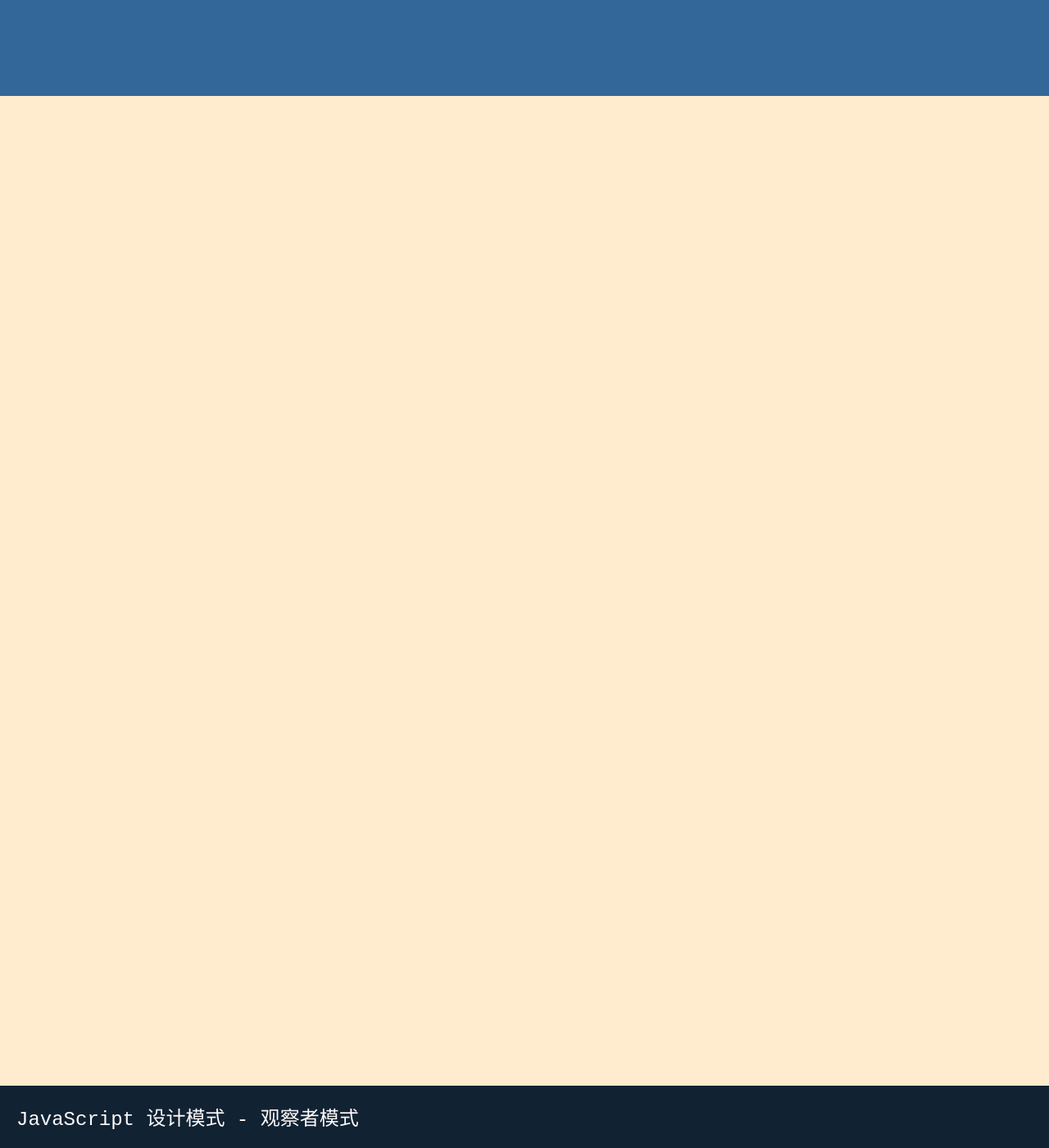
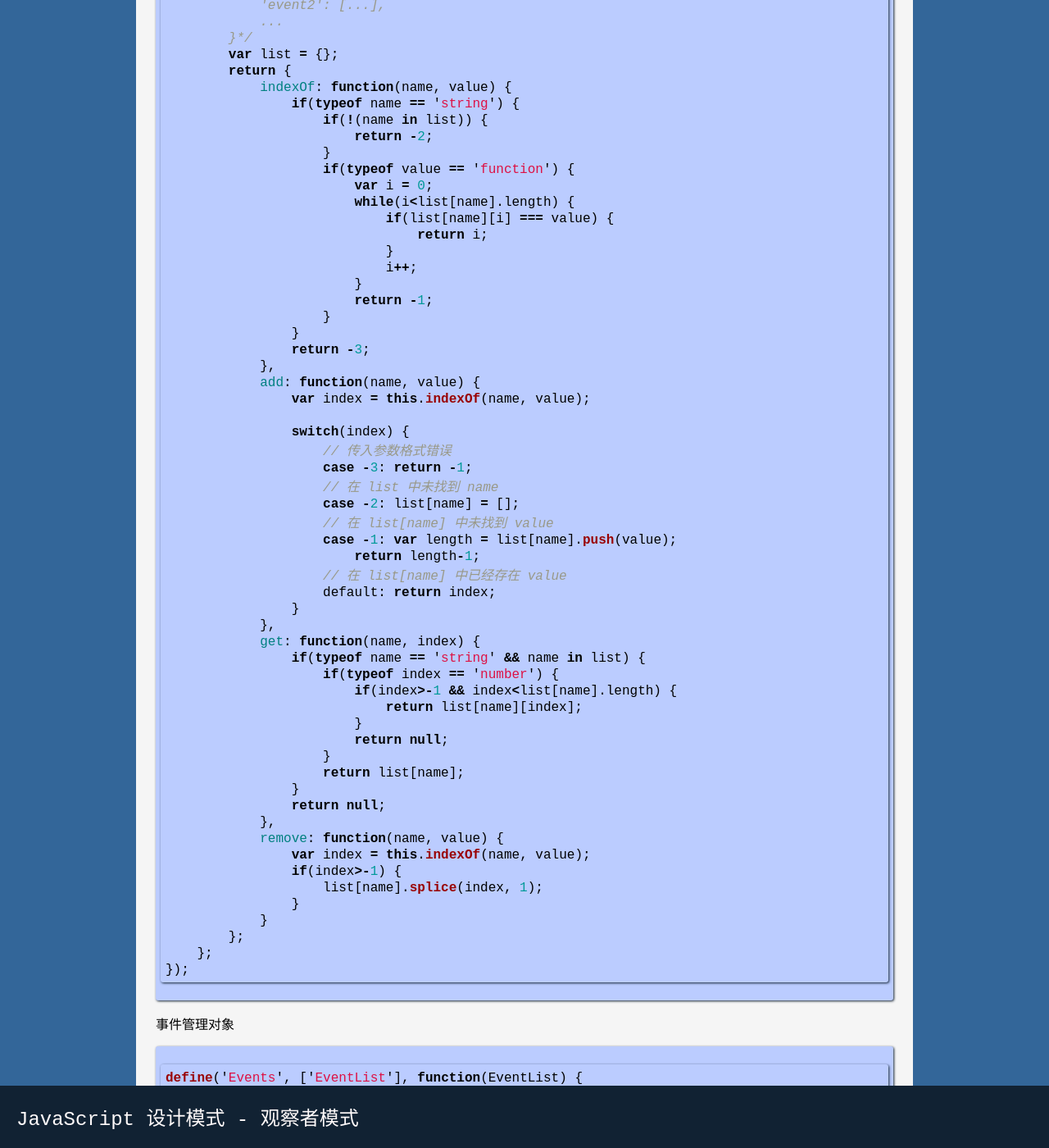
Before and after one commit to rzning/blog-2017, a Jekyll site: the page built from _posts/2017-03-27-js-pattern-observer.md, in a window 1280 px wide and 1400 px high, scrolled down 4252 px. Shown: the whole window at 82% size. Built offline with Jekyll 4.4.1, drawn with Linux system fonts in a browser that asks for light colours; some of the changed text lies outside the part shown.

Commit message:
Updated : blog `js-pattern-observer.md`

````diff
--- a/_posts/2017-03-27-js-pattern-observer.md
+++ b/_posts/2017-03-27-js-pattern-observer.md
@@ -71,7 +71,7 @@ define('Subject', ['ObserverList'], function(ObserverList) {
             },
             removeObserver: function(observer) {
                 var index = observers.indexOf(observer);
-                observers.removeAt();
+                observers.removeAt(index);
             },
             /**
              * 发布通知到所有观察者
@@ -182,10 +182,169 @@ require(['PubSub'], function(PubSub) {
 
 ## 应用实例
 
-利用观察者模式实现事件的绑定和触发功能
+利用观察者模式实现事件的绑定和触发功能。
 
+事件列表对象
 
+```js
+define('EventList', [], function() {
+    return function() {
+        /*{
+            'event1': [
+                function(){},
+                function(){},
+                ...
+            ],
+            'event2': [...],
+            ...
+        }*/
+        var list = {};
+        return {
+            indexOf: function(name, value) {
+                if(typeof name == 'string') {
+                    if(!(name in list)) {
+                        return -2;
+                    }
+                    if(typeof value == 'function') {
+                        var i = 0;
+                        while(i<list[name].length) {
+                            if(list[name][i] === value) {
+                                return i;
+                            }
+                            i++;
+                        }
+                        return -1;
+                    }
+                }
+                return -3;
+            },
+            add: function(name, value) {
+                var index = this.indexOf(name, value);
 
+                switch(index) {
+                    // 传入参数格式错误
+                    case -3: return -1;
+                    // 在 list 中未找到 name
+                    case -2: list[name] = [];
+                    // 在 list[name] 中未找到 value
+                    case -1: var length = list[name].push(value);
+                        return length-1;
+                    // 在 list[name] 中已经存在 value
+                    default: return index;
+                }
+            },
+            get: function(name, index) {
+                if(typeof name == 'string' && name in list) {
+                    if(typeof index == 'number') {
+                        if(index>-1 && index<list[name].length) {
+                            return list[name][index];
+                        }
+                        return null;
+                    }
+                    return list[name];
+                }
+                return null;
+            },
+            remove: function(name, value) {
+                var index = this.indexOf(name, value);
+                if(index>-1) {
+                    list[name].splice(index, 1);
+                }
+            }
+        };
+    };
+});
+```
+
+事件管理对象
+
+```js
+define('Events', ['EventList'], function(EventList) {
+    return function() {
+        var internal = {
+            on: function(obj, name, callback) {
+                if(obj && obj._events) {
+                    obj._events.add(name, callback);
+                }
+            },
+            off: function(obj, name, callback) {
+                if(obj && obj._events) {
+                    obj._events.remove(name, callback);
+                }
+            },
+            trigger: function(obj, name, args) {
+                if(obj && obj._events) {
+                    // args.unshift(obj);
+                    var handles = obj._events.get(name);
+                    if(handles) {
+                        var length = handles.length;
+                        for(var i=0;i<handles.length;i++) {
+                            handles[i].apply(obj, args);
+                        }
+                    }
+                }
+            }
+        };
+        var _events = new EventList();
+        return {
+            set _events(value) {
+            },
+            get _events() {
+                return _events;
+            },
+            /**
+             * 绑定事件 注册事件 on
+             */
+            bind: function(name, callback) {
+                internal.on(this, name, callback);
+            },
+            /**
+             * 取消绑定 off unbind
+             */
+            remove: function(name, callback) {
+                internal.off(this, name, callback);
+            },
+            /**
+             * 触发事件 trigger
+             */
+            fire: function(name) {
+                // var args = [].concat(arguments);
+                //     args.shift();
+                var length = Math.max(0, arguments.length - 1);
+                var args = Array(length);
+                for (var i = 0; i < length; i++) args[i] = arguments[i + 1];
+
+                internal.trigger(this, name, args);
+            },
+            /**
+             * 监听事件
+             */
+            listen: function(obj, name, callback) {
+                internal.on(obj, name, callback);
+            }
+        };
+    };
+});
+```
+
+使用示例
+
+```js
+require(['Events'], function(Events) {
+    var event = new Events();
+
+    function print(value) {
+        alert(value);
+    }
+
+    // 绑定事件
+    event.bind('output',print);
+    // 触发事件
+    event.fire('output', 'Hello World!');
+    // 取消绑定
+    event.remove('output', print);
+});
+```
 
 
 ## 参考
````
Also changed, not shown: other parts of _posts/2017-03-27-js-pattern-observer.md (+1 -1 lines).
